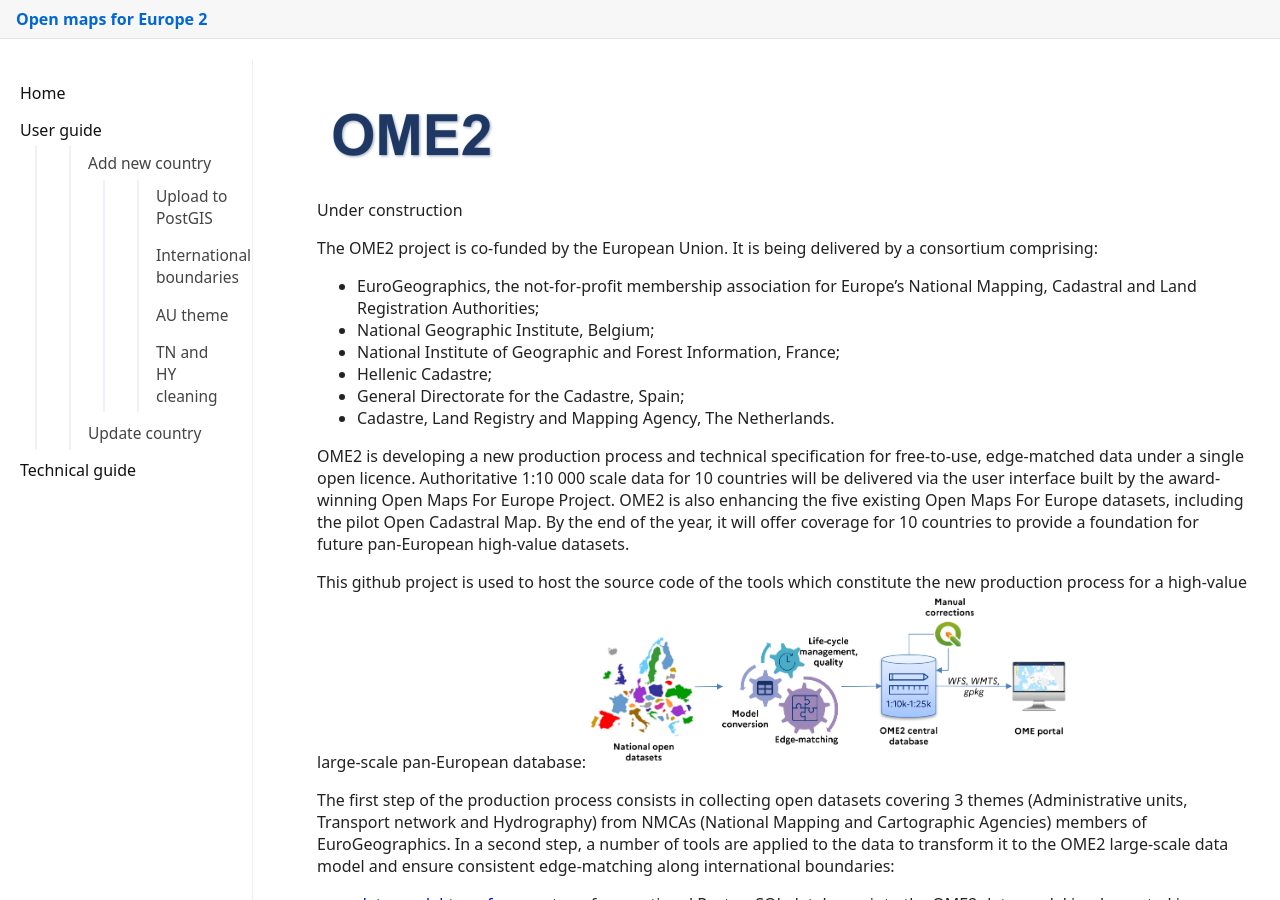
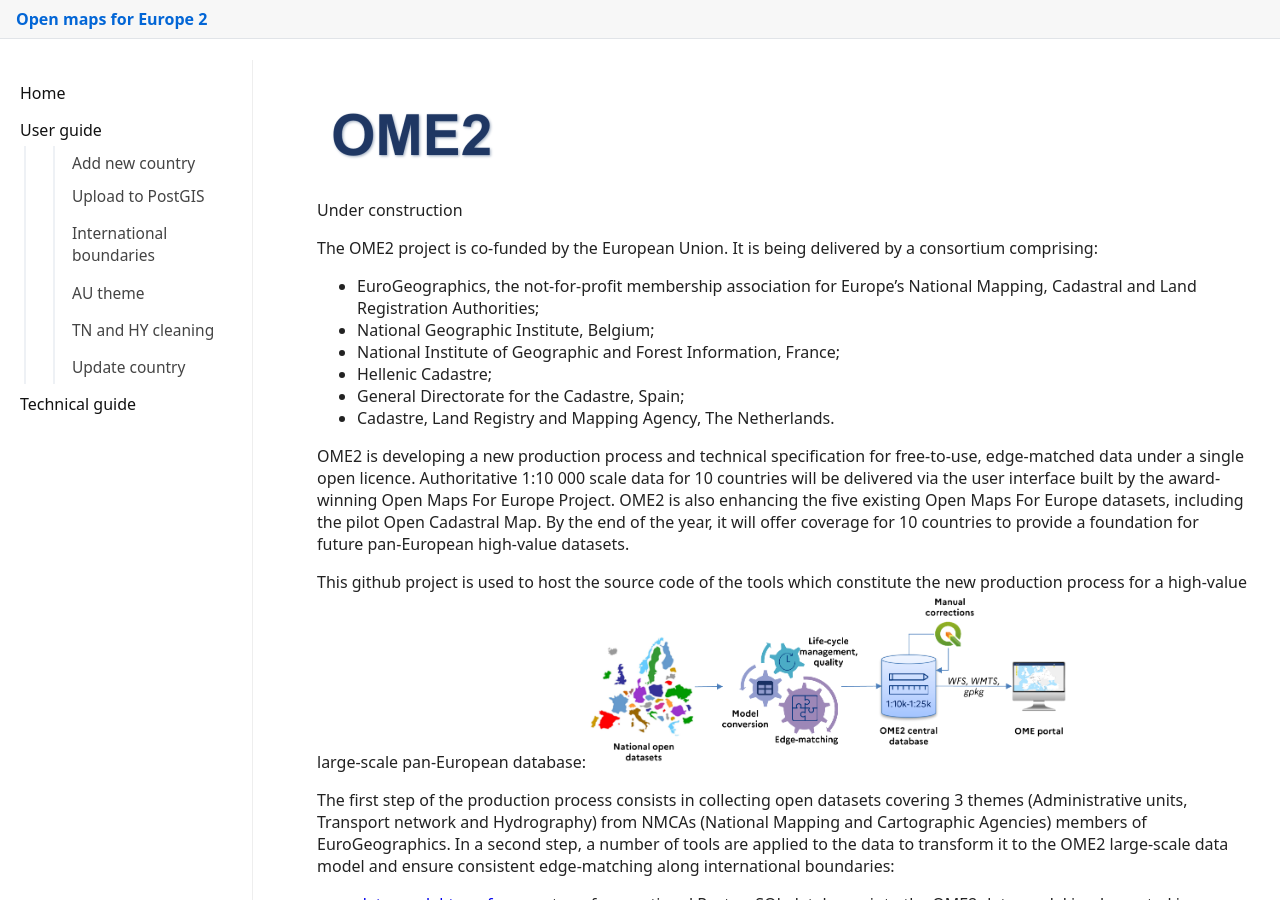
Before and after one commit to openmapsforeurope2/ome2-dev, a Jekyll site: the page built from README.md, in a window 1280 px wide and 900 px high. Built offline with Jekyll 4.4.1, drawn with Linux system fonts in a browser that asks for light colours; our own code applies the rules of GitHub Pages for plain Markdown files.

Commit message:
Update sub-menu style

```diff
--- a/assets/styles.css
+++ b/assets/styles.css
@@ -90,11 +90,24 @@
 .submenu-toggle.open::before {
   transform: rotate(90deg);
 }
-.sidebar-nav ul ul {
-  margin-left: 1.2em;
-  padding-left: 0.8em;
+/* Sidebar sub-menu indentation by level */
+.sidebar-nav > ul > li > ul {
+  margin-left: 0.5em;
+  padding-left: 0.5em;
   border-left: 2px solid #eef1f5;
-  transition: max-height 0.2s, opacity 0.2s;
+}
+
+.sidebar-nav > ul > li > ul > li > ul {
+  margin-left: 1em;
+  padding-left: 1em;
+  border-left: 2px solid #eef1f5;
+}
+
+/* Remove extra indentation for deeper levels */
+.sidebar-nav ul ul ul ul {
+  margin-left: 0;
+  padding-left: 0;
+  border-left: none;
 }
 .sidebar-nav .sidebar-list > li > .menu-header > a {
   font-weight: bold;
```
